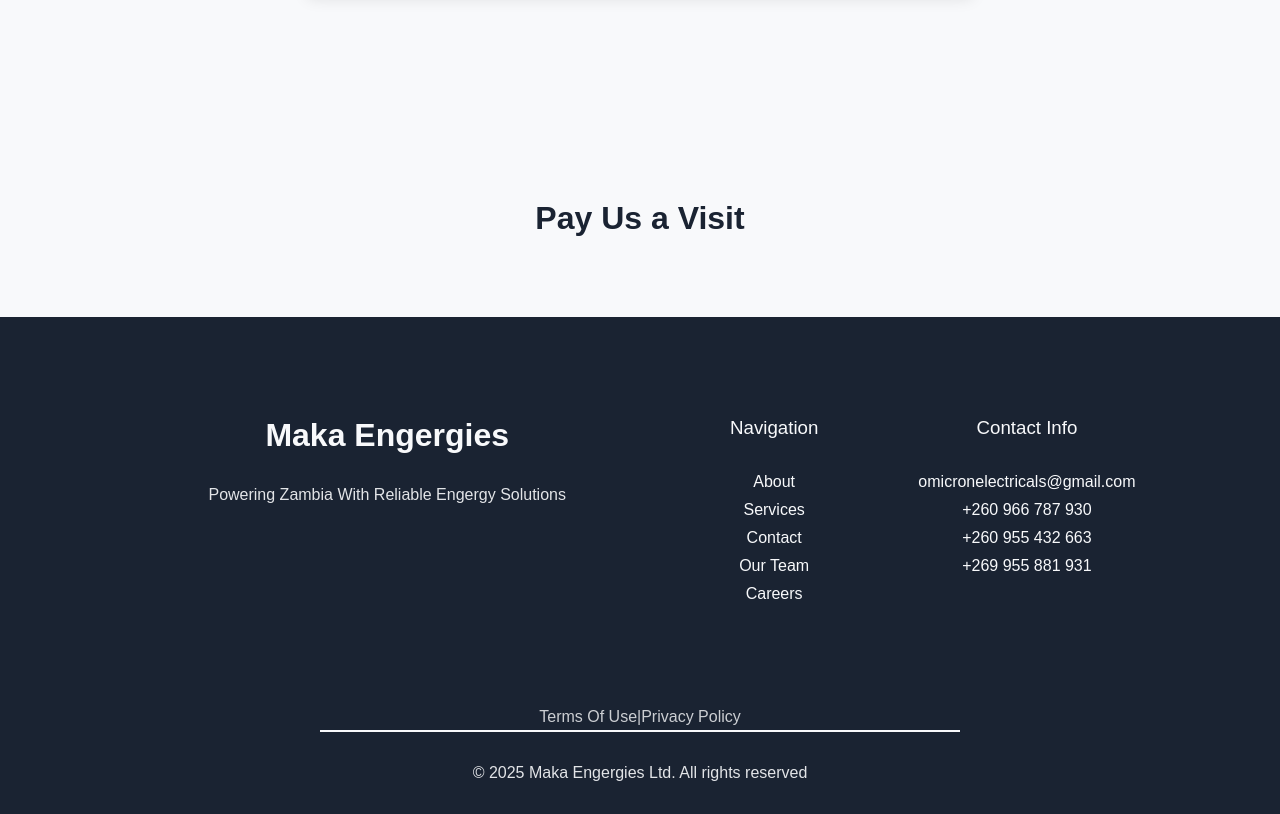
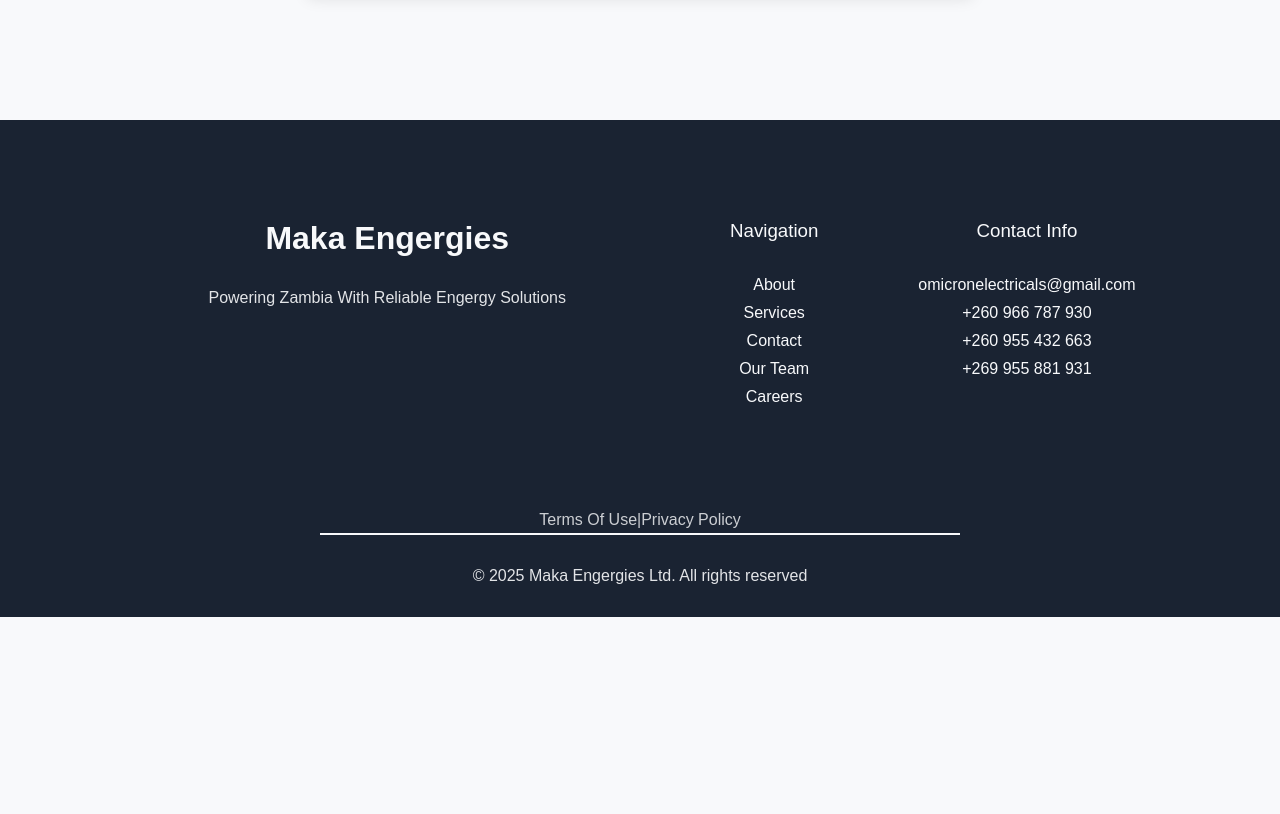
Before and after one commit to nkowanitemwani/makaenergiesdotcom, a Next.js app: page /pages/contact in a window 1280 px wide. Shown: the part 1260-2074 px from the top of the page. After the commit the page ends 1877 px from the top, so only its background shows below. Built offline with nearby package versions, Linux system fonts and the light colour scheme.

Commit message:
canceld map idea

```diff
--- a/src/app/pages/contact/page.js
+++ b/src/app/pages/contact/page.js
@@ -22,9 +22,6 @@ export default function ContactPage(){
           <p>Send a us a description of the service you require and we will get back to you within 24 hours</p>
           <QuoteForm></QuoteForm>
           </section>
-          <section className={styles.map}>
-           <h1>Pay Us a Visit</h1>
-          </section>
           <Footer></Footer>
         </main>
     );
```
